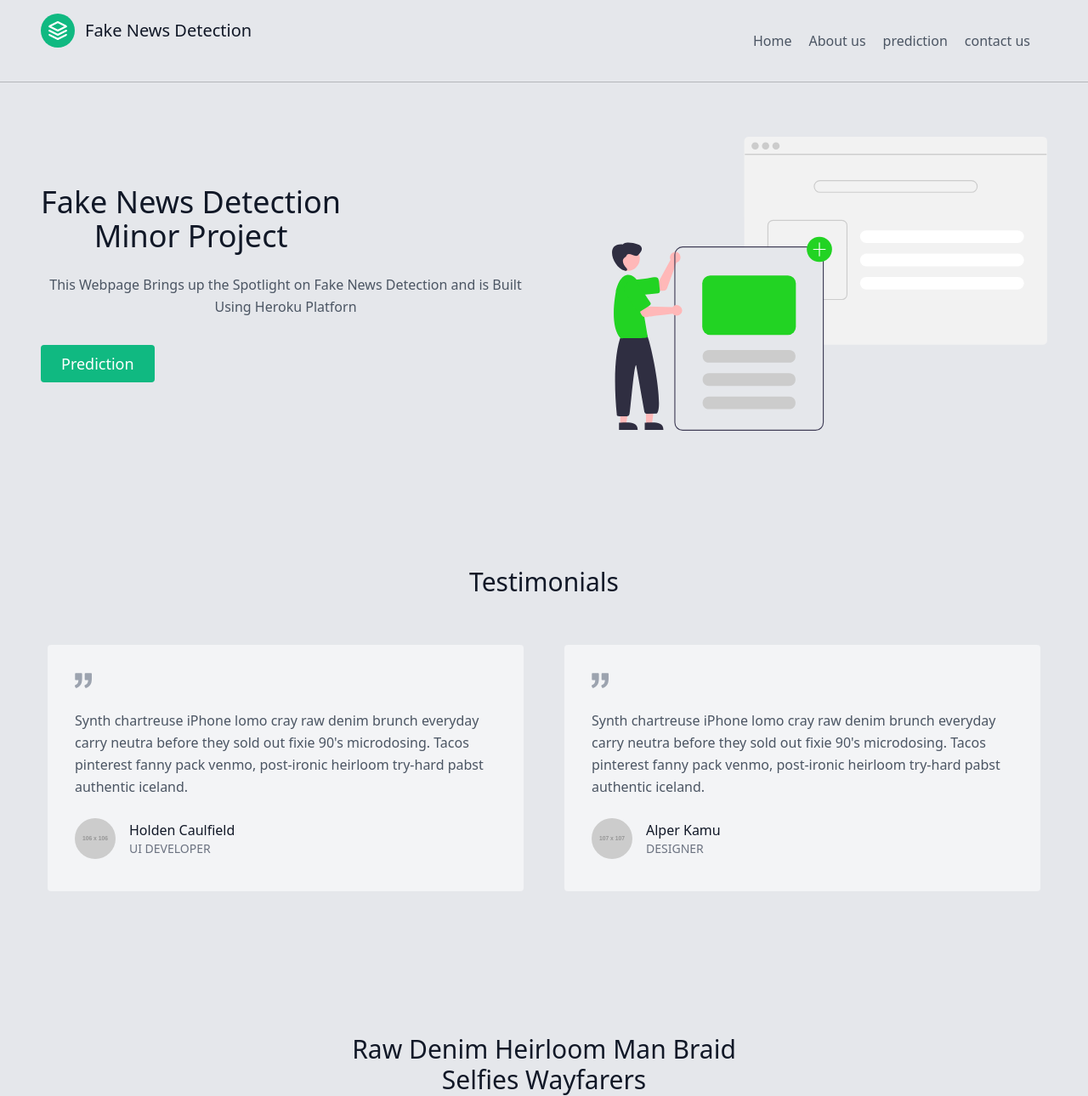
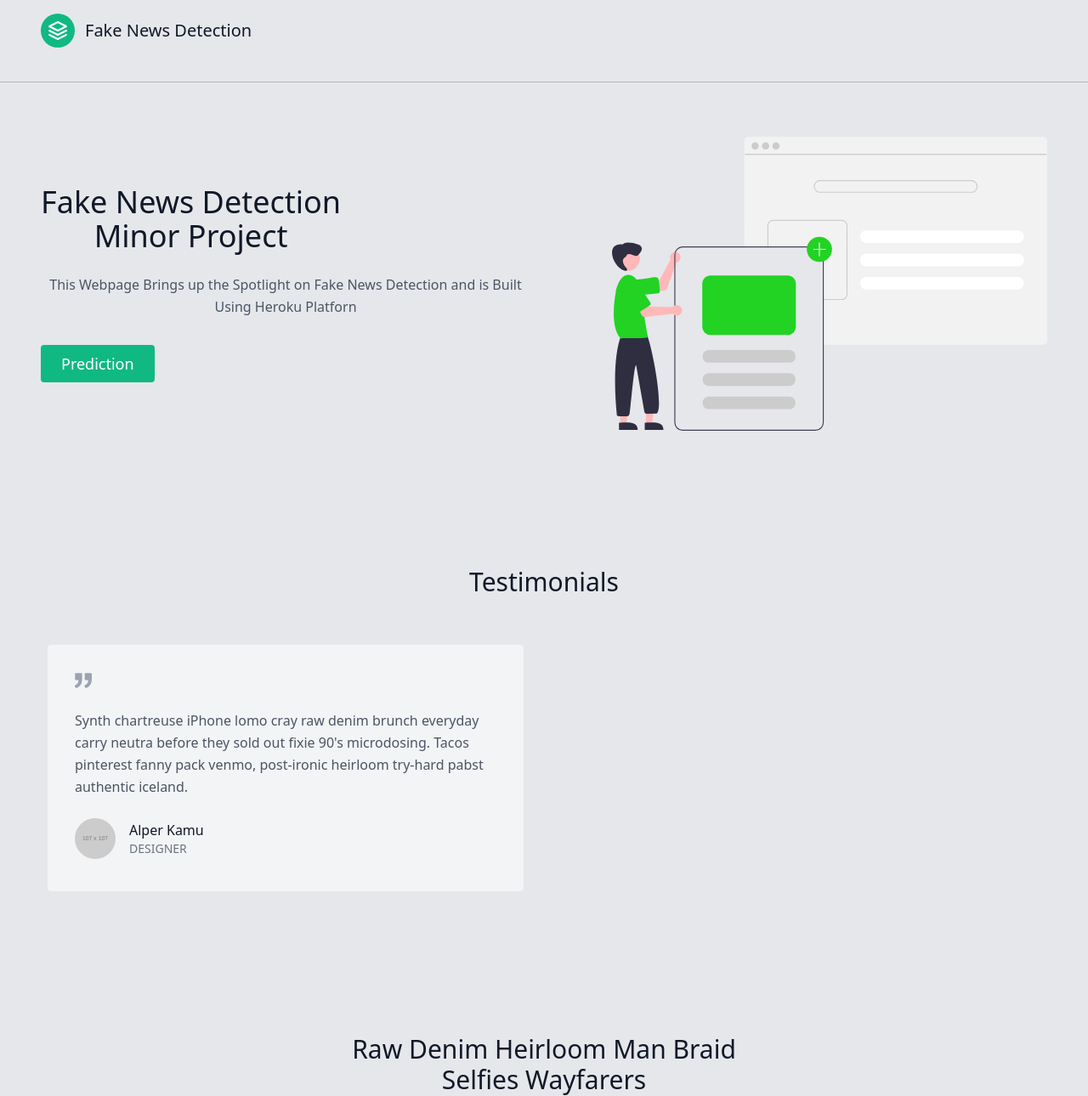
Before and after one commit to yashmankar1120/Fake_News_Detection, a Flask app: page / in a window 1280 px wide. Shown: the top 1290 px of the page at 85% size. Run offline with Flask 2, Linux system fonts and the light colour scheme; grey boxes labelled with a size stand in for pictures from a placeholder-image service; parts of the project's set-up code (start-up, migrations or seed data) failed here and were passed over; some libraries are stand-ins or nearby versions.

Commit message:
Update index.html

```diff
--- a/templates/index.html
+++ b/templates/index.html
@@ -20,13 +20,8 @@
             </svg>
             <span class="ml-3 text-xl">Fake News Detection</span>
           </a>
-          <nav class="md:ml-auto flex flex-wrap items-center text-base justify-center">
-            <a href="/" class="mr-5 hover:text-gray-900">Home</a>
-            <a class="mr-5 hover:text-gray-900">About us</a>
-            <a href="/prediction" class="mr-5 hover:text-gray-900">prediction</a>
-            <a class="mr-5 hover:text-gray-900">contact us</a>
-          </nav>
         </div>
+
       </header><hr>
       <section class="text-gray-600 body-font -my-8">
         <div class="container mx-auto flex px-5 py-24 md:flex-row flex-col items-center">
@@ -49,21 +44,7 @@
         <div class="container px-5 py-24 mx-auto">
           <h1 class="text-3xl font-medium title-font text-gray-900 mb-12 text-center">Testimonials</h1>
           <div class="flex flex-wrap -m-4">
-            <div class="p-4 md:w-1/2 w-full">
-              <div class="h-full bg-gray-100 p-8 rounded">
-                <svg xmlns="http://www.w3.org/2000/svg" fill="currentColor" class="block w-5 h-5 text-gray-400 mb-4" viewBox="0 0 975.036 975.036">
-                  <path d="M925.036 57.197h-304c-27.6 0-50 22.4-50 50v304c0 27.601 22.4 50 50 50h145.5c-1.9 79.601-20.4 143.3-55.4 191.2-27.6 37.8-69.399 69.1-125.3 93.8-25.7 11.3-36.8 41.7-24.8 67.101l36 76c11.6 24.399 40.3 35.1 65.1 24.399 66.2-28.6 122.101-64.8 167.7-108.8 55.601-53.7 93.7-114.3 114.3-181.9 20.601-67.6 30.9-159.8 30.9-276.8v-239c0-27.599-22.401-50-50-50zM106.036 913.497c65.4-28.5 121-64.699 166.9-108.6 56.1-53.7 94.4-114.1 115-181.2 20.6-67.1 30.899-159.6 30.899-277.5v-239c0-27.6-22.399-50-50-50h-304c-27.6 0-50 22.4-50 50v304c0 27.601 22.4 50 50 50h145.5c-1.9 79.601-20.4 143.3-55.4 191.2-27.6 37.8-69.4 69.1-125.3 93.8-25.7 11.3-36.8 41.7-24.8 67.101l35.9 75.8c11.601 24.399 40.501 35.2 65.301 24.399z"></path>
-                </svg>
-                <p class="leading-relaxed mb-6">Synth chartreuse iPhone lomo cray raw denim brunch everyday carry neutra before they sold out fixie 90's microdosing. Tacos pinterest fanny pack venmo, post-ironic heirloom try-hard pabst authentic iceland.</p>
-                <a class="inline-flex items-center">
-                  <img alt="testimonial" src="https://dummyimage.com/106x106" class="w-12 h-12 rounded-full flex-shrink-0 object-cover object-center">
-                  <span class="flex-grow flex flex-col pl-4">
-                    <span class="title-font font-medium text-gray-900">Holden Caulfield</span>
-                    <span class="text-gray-500 text-sm">UI DEVELOPER</span>
-                  </span>
-                </a>
-              </div>
-            </div>
+
             <div class="p-4 md:w-1/2 w-full">
               <div class="h-full bg-gray-100 p-8 rounded">
                 <svg xmlns="http://www.w3.org/2000/svg" fill="currentColor" class="block w-5 h-5 text-gray-400 mb-4" viewBox="0 0 975.036 975.036">
```
